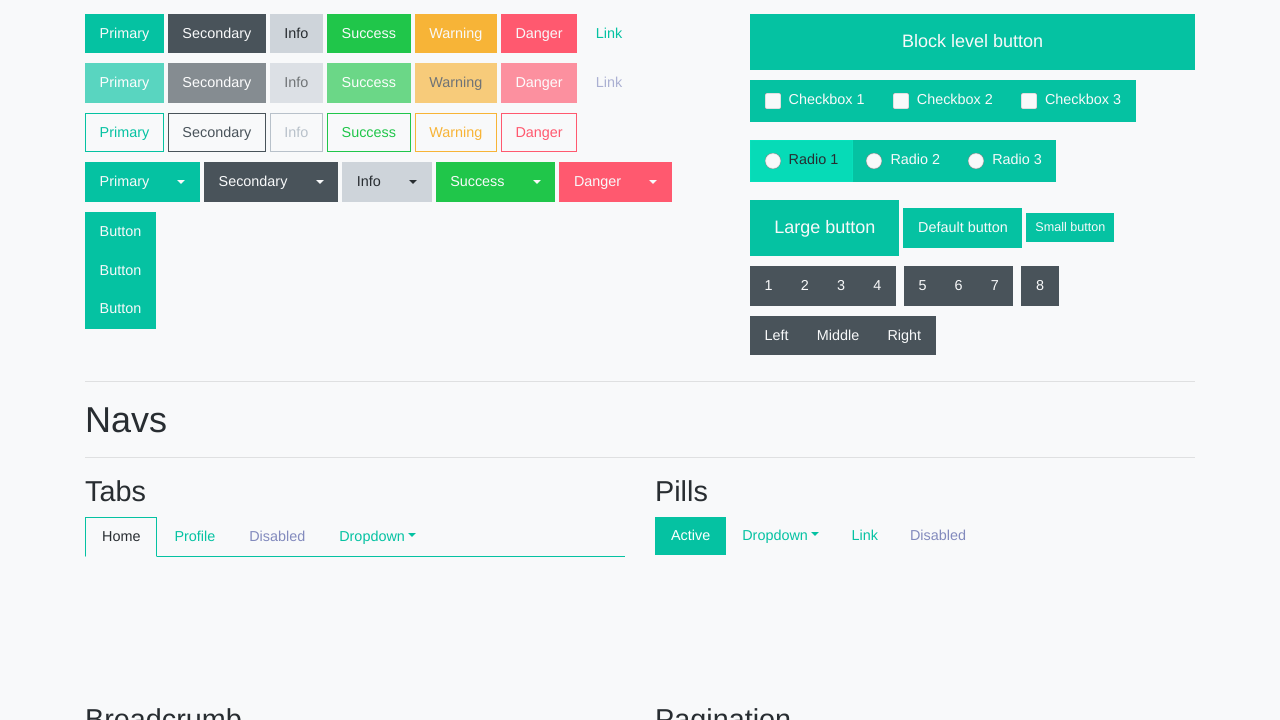
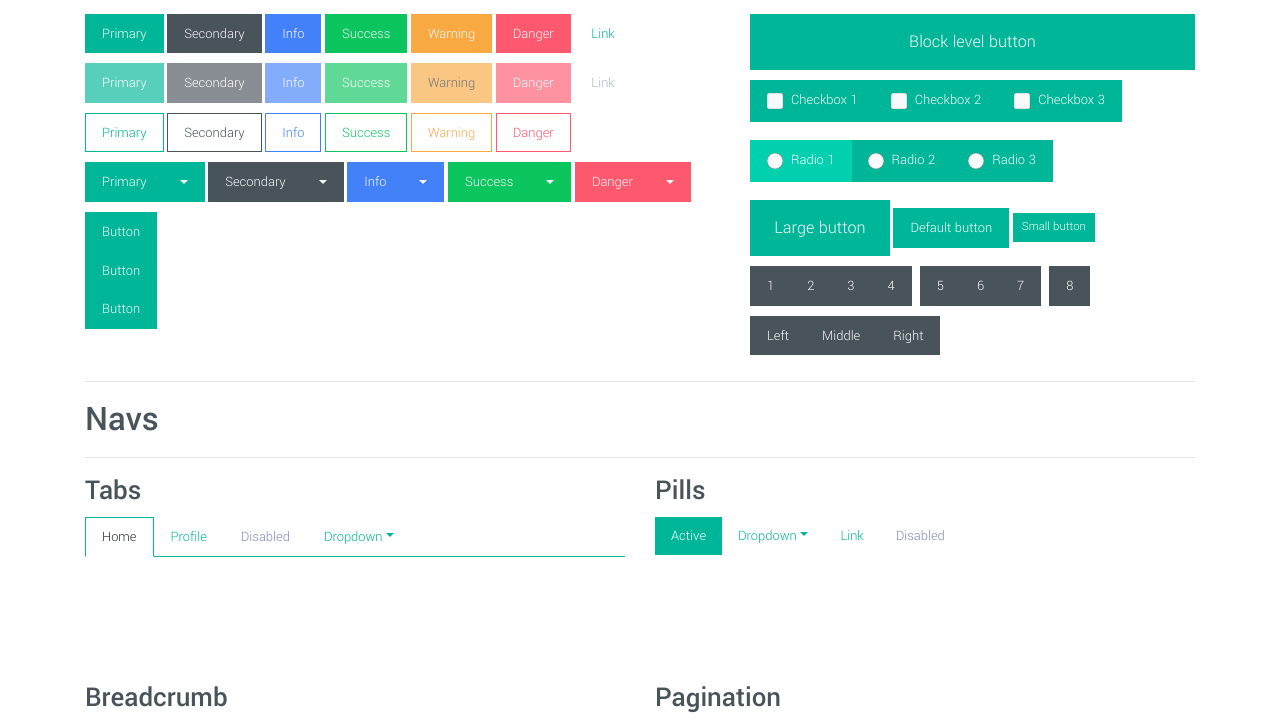
Before and after one commit to CristianSarca/opis, a website: page index.html in a window 1280 px wide. Shown: the part 695-1415 px from the top of the page. Drawn offline with nearby package versions, Linux system fonts and the light colour scheme.

Commit message:
changed the font and tweaked the theme a bit

```diff
--- a/scss/_custom.scss
+++ b/scss/_custom.scss
@@ -5,12 +5,23 @@ Author: Cristian Sarca
 GitHub: cristiansarca.github.io
 =============================================================*/
 
-@import url('https://fonts.googleapis.com/css?family=Arimo:400,400i,700,700i');
+@import url('https://fonts.googleapis.com/css?family=Yantramanav:100,300,500,700');
 
+
+::selection {
+    background: rgba(126, 235, 217, .5);
+}
 //NAVBAR
 
 .navbar {
-    box-shadow: 0 .1rem .2rem rgba($black, .175);
+    box-shadow: 0 .1rem .4rem rgba($black, .15);
+    .form-control {
+        border: none;
+        &:focus, &:active {
+            border: 1px solid $primary;
+        }
+    }
+
 }
 
 .navbar-dark,
@@ -57,25 +68,12 @@ GitHub: cristiansarca.github.io
   }
 }
 
-.btn-info {
-    color: $dark;
-}
-
-
-.btn-outline-info {
-    border-color: darken($info, 7.5%);
-    color: darken($info, 7.5%);
-}
-
 
 // Alerts
 @each $color, $value in $theme-colors {
     .alert-#{$color} {
-      @include alert-variant(theme-color-level($color, 0), theme-color-level($color, 0), theme-color-level($color, -10));
+      @include alert-variant(theme-color-level($color, 0), theme-color-level($color, 0), theme-color-level($color, -12));
     }
-  }
-  .alert-info {
-      color: $secondary;
   }
 
 // Tables
@@ -98,14 +96,16 @@ GitHub: cristiansarca.github.io
 }
 
 @each $color, $value in $theme-colors {
-    @include table-row-variant($color, theme-color-level($color, 0), theme-color-level($color, -8));
+    @include table-row-variant($color, theme-color-level($color, 0), theme-color-level($color, -11));
   }
 
 
 
 //Forms
 
-
+.form-control {
+    font-weight: $font-weight-normal;
+}
 .form-control-plaintext {
     color: color-yiq($body-bg);
 }
@@ -120,7 +120,7 @@ GitHub: cristiansarca.github.io
 }
 
 .card {
-    box-shadow: 0 .1rem .1rem rgba($black, .300);
+    box-shadow: 0 .1rem .4rem rgba($black, .15);
 }
 
 @each $color, $value in $theme-colors {
--- a/scss/_variables.scss
+++ b/scss/_variables.scss
@@ -24,14 +24,14 @@ $purple:  #b964d1 !default;
 $pink:    #ff57a5 !default;
 $red:     #ff596f !default;
 $orange:  #ff8d2a !default;
-$yellow:  #f7b437 !default;
-$green:   #20c64a !default;
-$teal:    #05c2a2 !default;
+$yellow:  #f8a942 !default;
+$green:   #0cc55f !default;
+$teal:    #00b698 !default;
 $cyan:    #04b8d8 !default;
 
 $primary:       $teal !default;
 $secondary:     $gray-800 !default;
-$info:          $gray-400 !default;
+$info:          $blue !default;
 $success:       $green !default;
 $warning:       $yellow !default;
 $danger:        $red !default;
@@ -42,19 +42,19 @@ $enable-shadows: true;
 
 // Body background
 
-$body-bg:                   $gray-100 !default;
-$body-color:                $dark !default;
+$body-bg:                   $white !default;
+$body-color:                $secondary !default;
 
 // Link color
 
 $link-color:                $primary !default;
 $link-hover-color:          lighten($link-color, 8%) !default;
 
-$text-muted:                  $gray-400 !default;
+$text-muted:                  $gray-600 !default;
 $close-text-shadow:           none !default;
 
-$font-weight-light:           300 !default;
-$font-weight-normal:          400 !default;
+$font-weight-light:           100 !default;
+$font-weight-normal:          300 !default;
 $font-weight-bold:            700 !default;
 
 $headings-font-weight:        500 !default;
@@ -73,7 +73,7 @@ $border-color:                $dark !default;
 
 // Fonts
 
-$font-family-sans-serif:      "Arimo" ,-apple-system, BlinkMacSystemFont, "Segoe UI", Roboto, "Helvetica Neue", Arial, sans-serif, "Apple Color Emoji", "Segoe UI Emoji", "Segoe UI Symbol" !default;
+$font-family-sans-serif:      "Yantramanav" ,-apple-system, BlinkMacSystemFont, "Segoe UI", Roboto, "Helvetica Neue", Arial, sans-serif, "Apple Color Emoji", "Segoe UI Emoji", "Segoe UI Symbol" !default;
 $font-size-base:              .9rem !default;
 
 
@@ -112,26 +112,26 @@ $table-dark-border-color:     $secondary !default;
 $table-dark-color:            $primary !default;
 
 //Buttons + Forms
-$input-btn-padding-y:         .5rem !default;
-$input-btn-padding-x:         .85rem !default;
-$input-btn-focus-color:       rgba($primary, .25) !default;
+$btn-padding-y:         .5rem !default;
+$btn-padding-x:         1rem !default;
+$btn-focus-color:       rgba($primary, .25) !default;
 
-$input-btn-focus-width:       0 !default;
+$btn-focus-width:       0 !default;
 $btn-border-width:            1px !default;
 
-$input-btn-padding-y-lg:      .85rem !default;
-$input-btn-padding-x-lg:      1.45rem !default;
+$btn-padding-y-lg:      .85rem !default;
+$btn-padding-x-lg:      1.45rem !default;
 
 $btn-box-shadow:              none !default;
 $btn-active-box-shadow:       none !default;
 
 //Forms
 
-$input-bg:                              $light !default;
-$input-disabled-bg:                     $gray-200 !default;
+$input-bg:                              $white !default;
+$input-disabled-bg:                     $gray-100 !default;
 
 $input-color:                           $gray-600 !default;
-$input-border-color:                    lighten($secondary, 25%) !default;
+$input-border-color:                    $gray-600 !default;
 $input-border-width:                    1px !default;
 $input-box-shadow:                      none !default;
 
@@ -164,7 +164,7 @@ $pagination-color:                  $secondary !default;
 $pagination-bg:                     $white !default;
 $pagination-active-bg:              $primary !default;
 $pagination-border-width:           1px !default;
-$pagination-border-color:           lighten($secondary, 25%) !default;
+$pagination-border-color:           $gray-500 !default;
 $pagination-disabled-bg:            $white !default;
 $pagination-disabled-color:         darken($card-bg, 15%) !default;
 
@@ -186,35 +186,37 @@ $nav-tabs-link-active-border-color: $primary $primary $nav-tabs-link-active-bg !
 // Badges
 
 $badge-padding-y:                   .3em !default;
-$badge-padding-x:                   .9em !default;
+$badge-padding-x:                   .7em !default;
 $badge-pill-border-radius:          $border-radius !default;
-
+$badge-font-size:                   75% !default;
+$badge-font-weight:                 $font-weight-bold !default;
+$badge-border-radius:               $border-radius !default;
 // Alerts
 
 $alert-border-radius:               $border-radius !default;
 
 //Progress Bars
 
-$progress-height:                   .5rem !default;
+$progress-height:                   .6rem !default;
 $progress-font-size:                ($font-size-base * .75) !default;
-$progress-bg:                       lighten($card-bg, 5%) !default;
+$progress-bg:                       $gray-100 !default;
 $progress-bar-color:                $light !default;
 $progress-bar-bg:                   $primary !default;
 
 //List group
 
 $list-group-bg:                     $card-bg !default;
-$list-group-border-color:           transparent !default;
+$list-group-border-color:           $gray-500 !default;
 $list-group-border-width:           1px !default;
 $list-group-border-radius:          $border-radius !default;
 
-$list-group-hover-bg:               $primary !default;
+$list-group-hover-bg:               $gray-100 !default;
 $list-group-active-color:           $light !default;
 $list-group-active-bg:              $primary !default;
-$list-group-active-border-color:    transparent !default;
+$list-group-active-border-color:    $primary !default;
 
 $list-group-action-color:           $dark !default;
-$list-group-action-hover-color:     $light !default;
+$list-group-action-hover-color:     $secondary !default;
 $list-group-action-active-color:    $primary !default;
 
 //Popovers
@@ -245,11 +247,11 @@ $tooltip-border-radius:            .3rem !default;
 
 //Breadcrumb
 
-$breadcrumb-bg:                     $card-bg !default;
+$breadcrumb-bg:                     $gray-100 !default;
 
 // Jumbotron
 
-$jumbotron-bg:                      $card-bg !default;
+$jumbotron-bg:                      $gray-100 !default;
 
 //Modal
 
```
Also changed, not shown: css/bootstrap.css, css/bootstrap.min.css.
